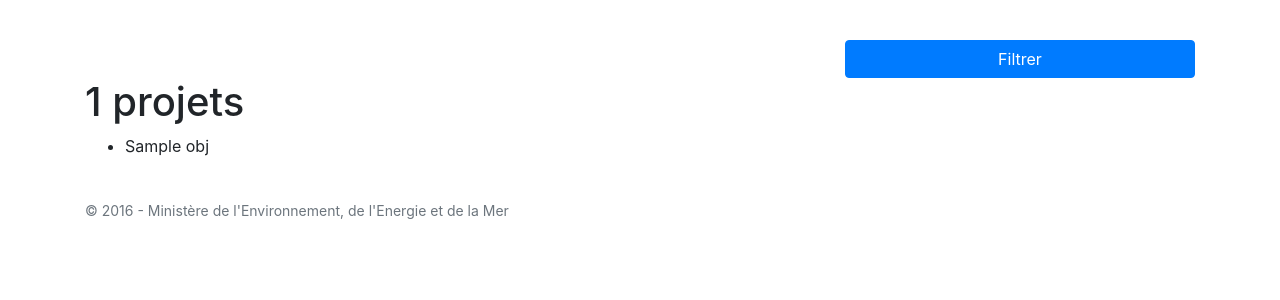
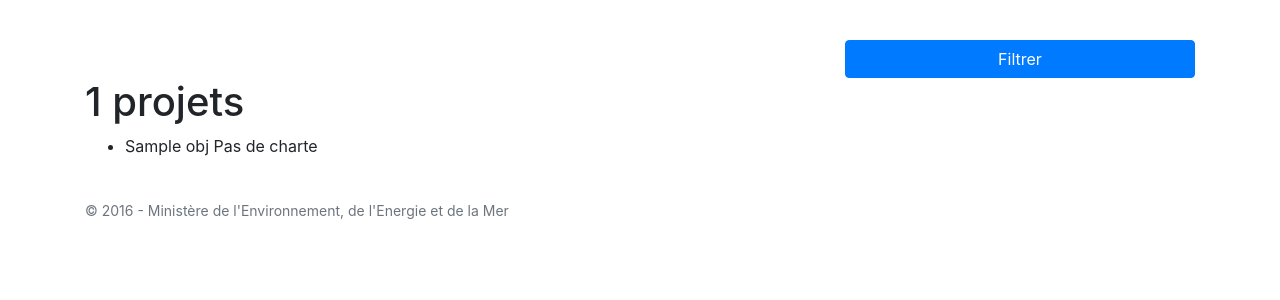
Before and after one commit to MEEM-MLHD/ecoquartier, a Django app: template src/projects/templates/home.html in a window 1280 px wide. Shown: the part 56-356 px from the top of the page. Run offline with Django 3.2, Linux system fonts and the light colour scheme; the template is opened without the code that fills it: most values are stand-ins (such as "Sample title", 1, 10 or a date in 2020); parts of the project's set-up code (start-up, migrations or seed data) failed here and were passed over; some libraries are stand-ins or nearby versions.

Commit message:
show signed charte in ecoquartier projects #4

```diff
--- a/src/projects/admin.py
+++ b/src/projects/admin.py
@@ -9,7 +9,7 @@ class CharteAdmin(admin.ModelAdmin):
 
 
 class CommuneAdmin(admin.ModelAdmin):
-    list_display = ('label', 'code_insee',)
+    list_display = ('label', 'code_insee', 'charte_ecoquartier')
 
 
 admin.site.register(Project)
--- a/src/projects/templates/home.html
+++ b/src/projects/templates/home.html
@@ -24,7 +24,7 @@
 
 <ul>
 {% for obj in filter %}
-    <li>{{ obj }}</li>
+    <li>{{ obj }} {% if obj.commune.charte_ecoquartier %}<span class="tag tag-success">Charte Ecoquartier</span>{% else %}<span class="tag tag-warning">Pas de charte</span>{% endif %}</li>
 {% endfor %}
 </ul>
 
```
Also changed, not shown: src/projects/migrations/0021_auto_20160922_1300.py (added).
